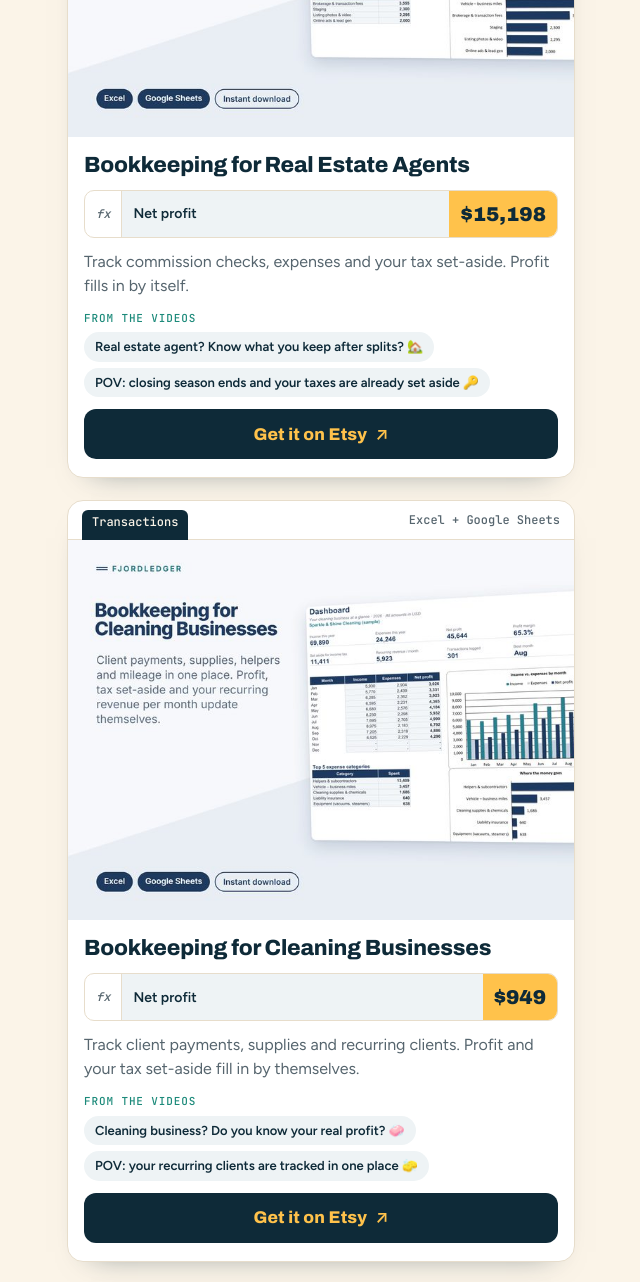
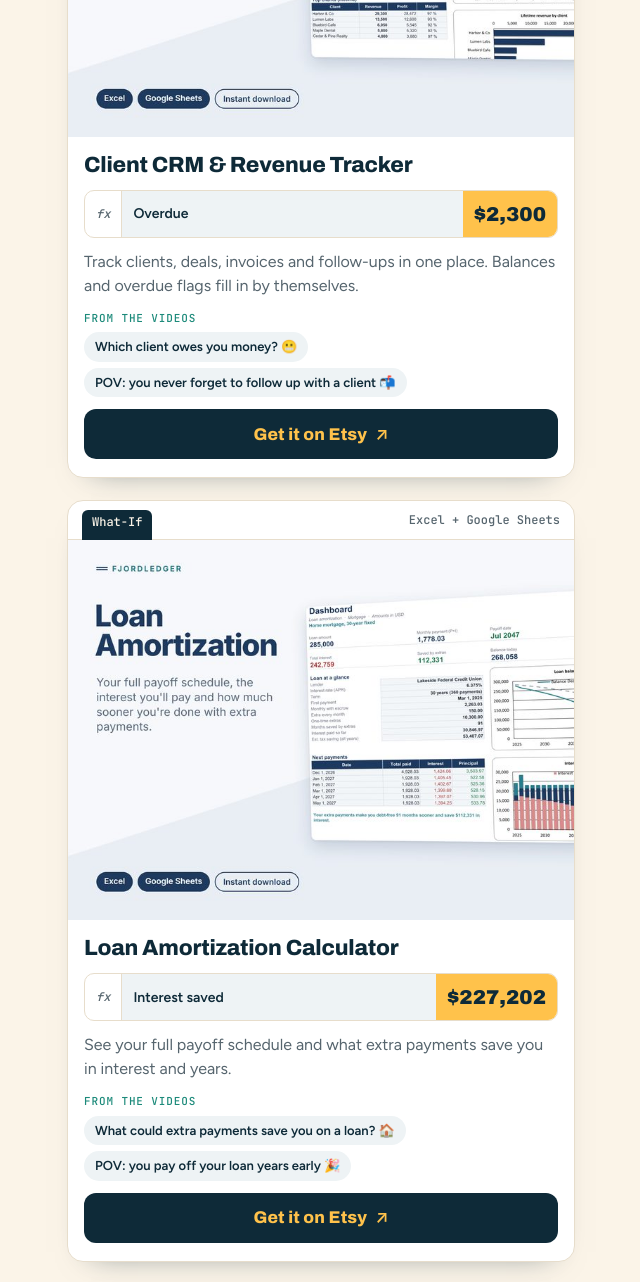
Before and after one commit to postsiamedia-ctrl/postsiamedia-ctrl.github.io, a plain HTML site: page index.html in a window 1280 px wide. Shown: the part 560-1842 px from the top of the page, without its empty margins (319-959 px from the left). Drawn offline with Linux system fonts and the light colour scheme.

Commit message:
Update link-in-bio page

```diff
--- a/index.html
+++ b/index.html
@@ -9,7 +9,7 @@
 <meta property="og:title" content="FjordLedger – Money spreadsheets">
 <meta property="og:description" content="Find the sheet from our videos. Excel + Google Sheets, instant download on Etsy.">
 <meta property="og:url" content="https://postsiamedia-ctrl.github.io/">
-<meta property="og:image" content="https://postsiamedia-ctrl.github.io/img/small-business-bookkeeping-for-real-estate-agents.jpg">
+<meta property="og:image" content="https://postsiamedia-ctrl.github.io/img/client-crm.jpg">
 <meta name="twitter:card" content="summary_large_image">
 <link rel="icon" href="img/logo.png">
 <link rel="apple-touch-icon" href="img/logo.png">
@@ -79,6 +79,26 @@
     <ul class="facts"><li>Excel + Google Sheets</li><li>Instant download</li><li>Made by a trained accountant</li></ul>
   </header>
   <p class="lead">Saw one of our videos? <span>Find the exact sheet below. Each card shows the number from the video.</span></p>
+<article class="sheet" id="client-crm">
+<div class="tab"><span>Invoices</span><span class="fmt">Excel + Google Sheets</span></div>
+<img src="img/client-crm.jpg" alt="Client CRM &amp; Revenue Tracker spreadsheet preview" loading="lazy" width="720" height="540">
+<div class="body">
+<h2>Client CRM &amp; Revenue Tracker</h2>
+<div class="fx" aria-label="Overdue: $2,300"><span class="fxl">fx</span><span class="fxn">Overdue</span><span class="fxv">$2,300</span></div>
+<p class="pitch">Track clients, deals, invoices and follow-ups in one place. Balances and overdue flags fill in by themselves.</p>
+<div class="seen"><span class="lbl">From the videos</span><ul><li>Which client owes you money? 😬</li><li>POV: you never forget to follow up with a client 📬</li></ul></div>
+<a class="buy" href="https://www.etsy.com/listing/4613087089?utm_source=fjordledger_bio&amp;utm_medium=social">Get it on Etsy</a>
+</div></article>
+<article class="sheet" id="loan-amortization-calculator">
+<div class="tab"><span>What-If</span><span class="fmt">Excel + Google Sheets</span></div>
+<img src="img/loan-amortization-calculator.jpg" alt="Loan Amortization Calculator spreadsheet preview" loading="lazy" width="720" height="540">
+<div class="body">
+<h2>Loan Amortization Calculator</h2>
+<div class="fx" aria-label="Interest saved: $227,202"><span class="fxl">fx</span><span class="fxn">Interest saved</span><span class="fxv">$227,202</span></div>
+<p class="pitch">See your full payoff schedule and what extra payments save you in interest and years.</p>
+<div class="seen"><span class="lbl">From the videos</span><ul><li>What could extra payments save you on a loan? 🏠</li><li>POV: you pay off your loan years early 🎉</li></ul></div>
+<a class="buy" href="https://www.etsy.com/listing/4613087195?utm_source=fjordledger_bio&amp;utm_medium=social">Get it on Etsy</a>
+</div></article>
 <article class="sheet" id="small-business-bookkeeping-for-real-estate-agents">
 <div class="tab"><span>Transactions</span><span class="fmt">Excel + Google Sheets</span></div>
 <img src="img/small-business-bookkeeping-for-real-estate-agents.jpg" alt="Bookkeeping for Real Estate Agents spreadsheet preview" loading="lazy" width="720" height="540">
```
Also changed, not shown: img/client-crm.jpg (added), img/loan-amortization-calculator.jpg (added).
